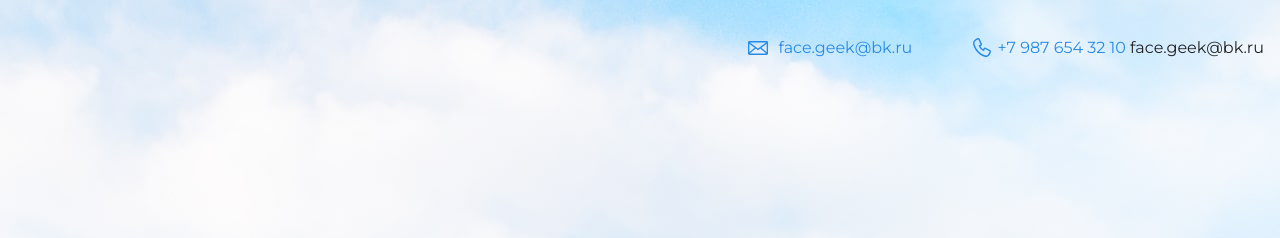
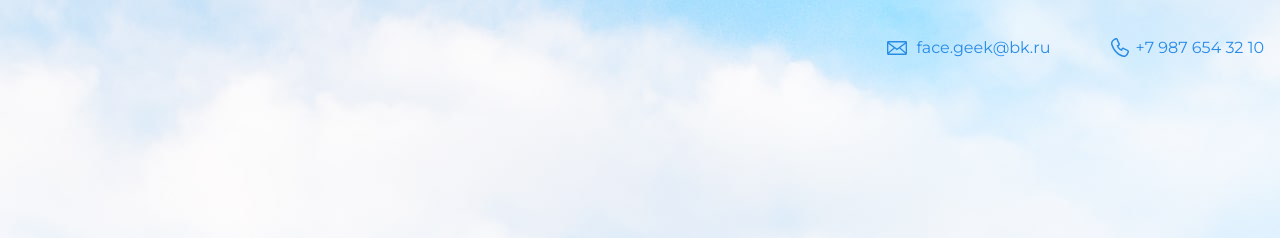
Before and after one commit to HeshTag/twotest-site, a plain HTML site: page index.html in a window 1280 px wide. Shown: the top 238 px of the page. Drawn offline with nearby package versions, Linux system fonts and the light colour scheme.

Commit message:
Удаление лишнего почтового ящика

```diff
--- a/index.html
+++ b/index.html
@@ -13,7 +13,6 @@
       <div class="container">
         <a href="mailto:face.geek@bk.ru" class="header-email">face.geek@bk.ru</a>
         <a href="tel:+79876543210" class="header-phone">+7 987 654 32 10</a>
-        face.geek@bk.ru
       </div>
     </header>
 
```
